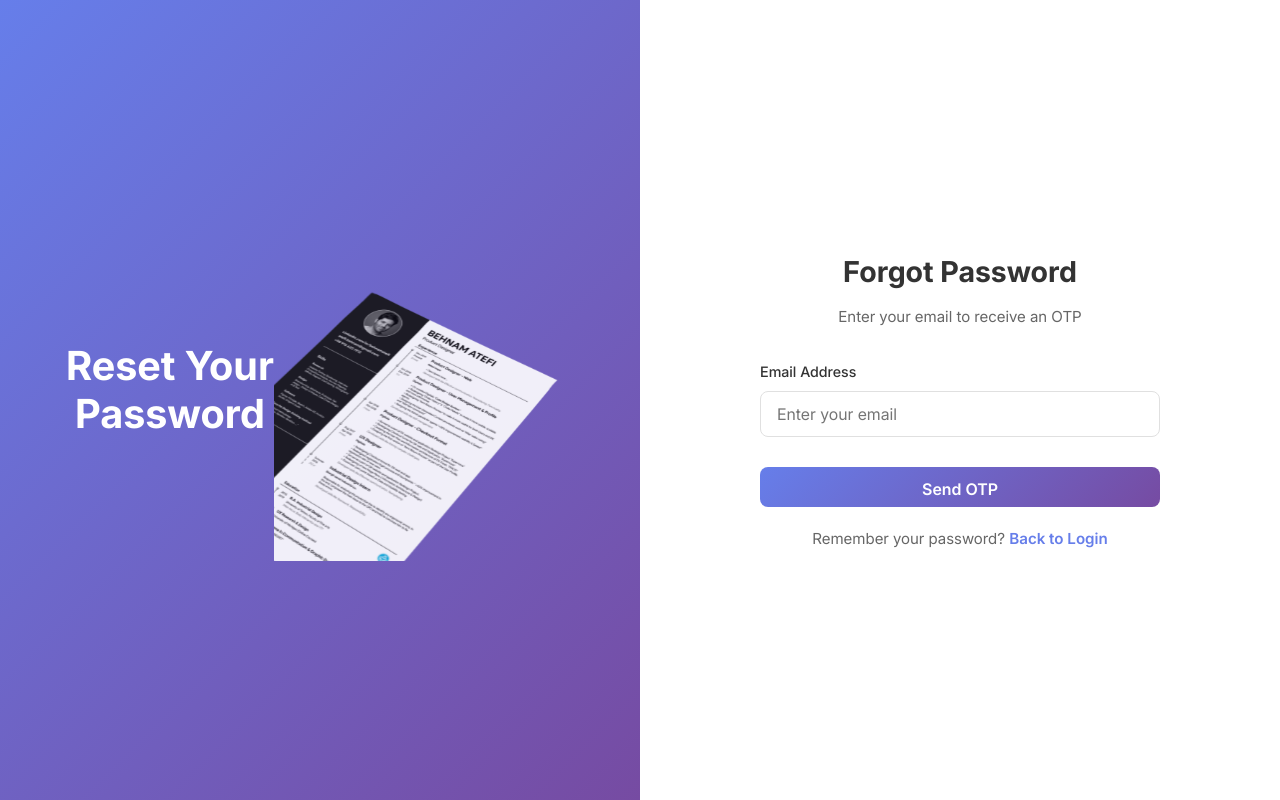
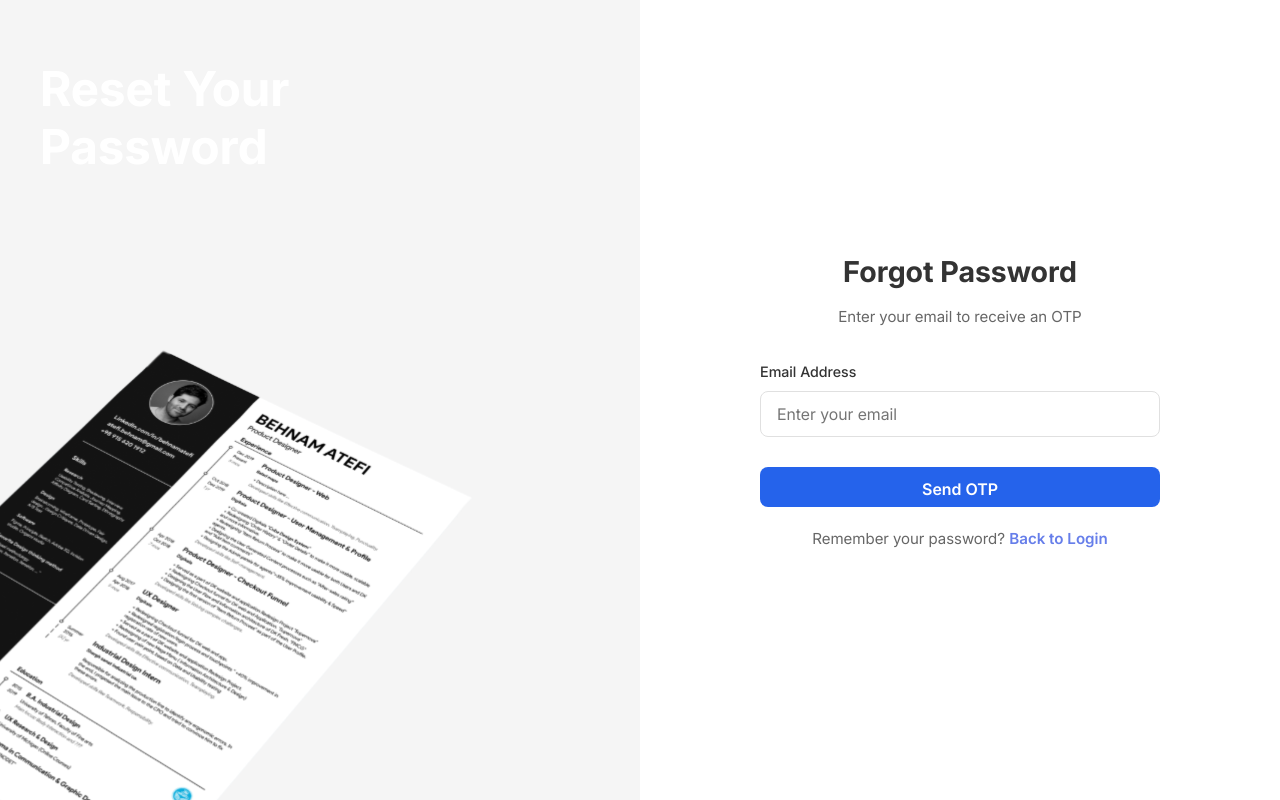
Before and after one commit to Masar-CV/frontend, a React (Vite) app: page /forgot-password in a window 1280 px wide. Built offline with nearby package versions, Linux system fonts and the light colour scheme.

Commit message:
style(auth): update background colors and layout for Forgot Password and Login pages

```diff
--- a/src/pages/auth/ForgotPassword.css
+++ b/src/pages/auth/ForgotPassword.css
@@ -9,32 +9,38 @@
 /* Left Side */
 .forgot-password-left {
   flex: 1;
-  background: linear-gradient(135deg, #667eea 0%, #764ba2 100%);
+  background: linear-gradient(#1d4ed8 100%);
   display: flex;
-  align-items: center;
-  justify-content: center;
+  align-items: flex-start;
+  justify-content: flex-start;
   padding: 40px;
   color: white;
+  padding-top: 60px;
 }
 
 .forgot-password-left-content {
-  text-align: center;
+  text-align: left;
   max-width: 400px;
 }
 
 .forgot-password-title {
-  font-size: 2.5rem;
-  font-weight: 700;
-  margin-bottom: 20px;
+  font-size: clamp(1.5rem, 4vw, 3rem);
+  font-weight: bold;
+  color: #ffffff;
+  margin-bottom: 2rem;
   line-height: 1.2;
 }
 
 .forgot-password-image {
+  position: absolute;
+  bottom: 0;
+  left: 0;
   width: 100%;
-  max-width: 300px;
-  margin-top: 40px;
-  opacity: 0.9;
-  animation: float 3s ease-in-out infinite;
+  max-width: 500px;
+  height: auto;
+  opacity: 1;
+  object-fit: contain;
+  z-index: 1;
 }
 
 @keyframes float {
@@ -105,7 +111,7 @@
 
 .form-input:focus {
   outline: none;
-  border-color: #667eea;
+  border-color: #1d4ed8;
   box-shadow: 0 0 0 3px rgba(102, 126, 234, 0.1);
 }
 
@@ -137,7 +143,7 @@
 }
 
 .btn-primary {
-  background: linear-gradient(135deg, #667eea 0%, #764ba2 100%);
+  background: linear-gradient( #1d4ed8 100%);
   color: white;
   margin-top: 10px;
 }
--- a/src/pages/auth/Login.css
+++ b/src/pages/auth/Login.css
@@ -138,7 +138,7 @@
 }
 
 .btn-primary {
-  background-color: #2563eb;
+  background-color: #1d4ed8;
   color: #ffffff;
   border-radius: 0.75rem;
 }
```
